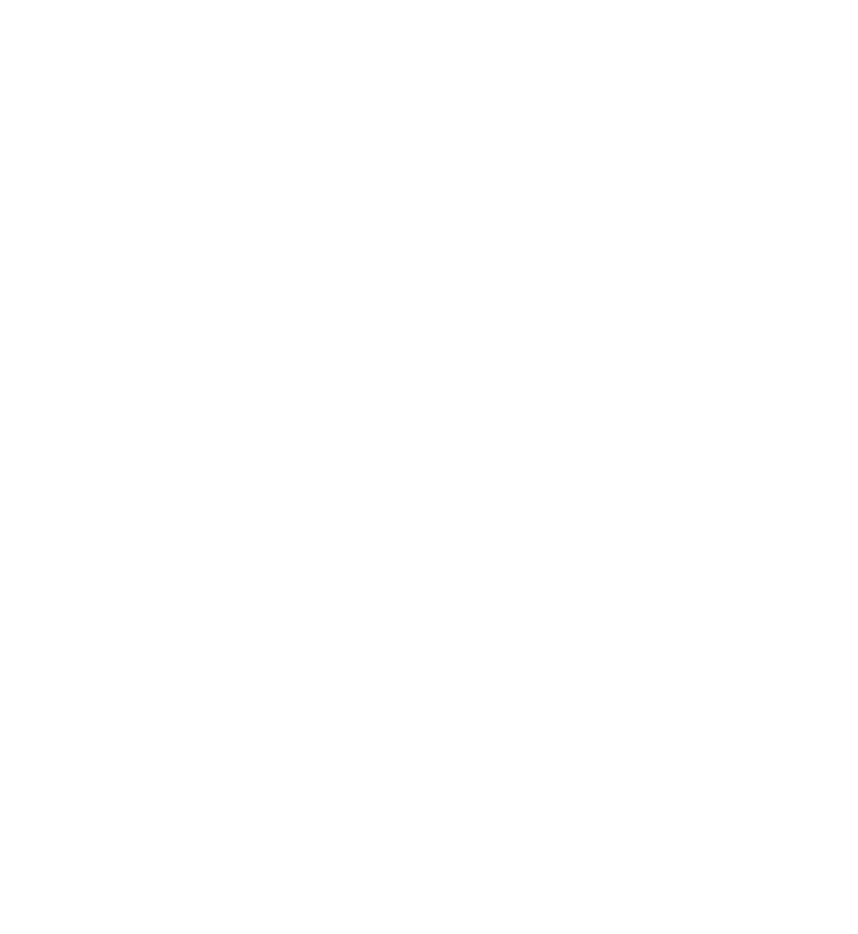
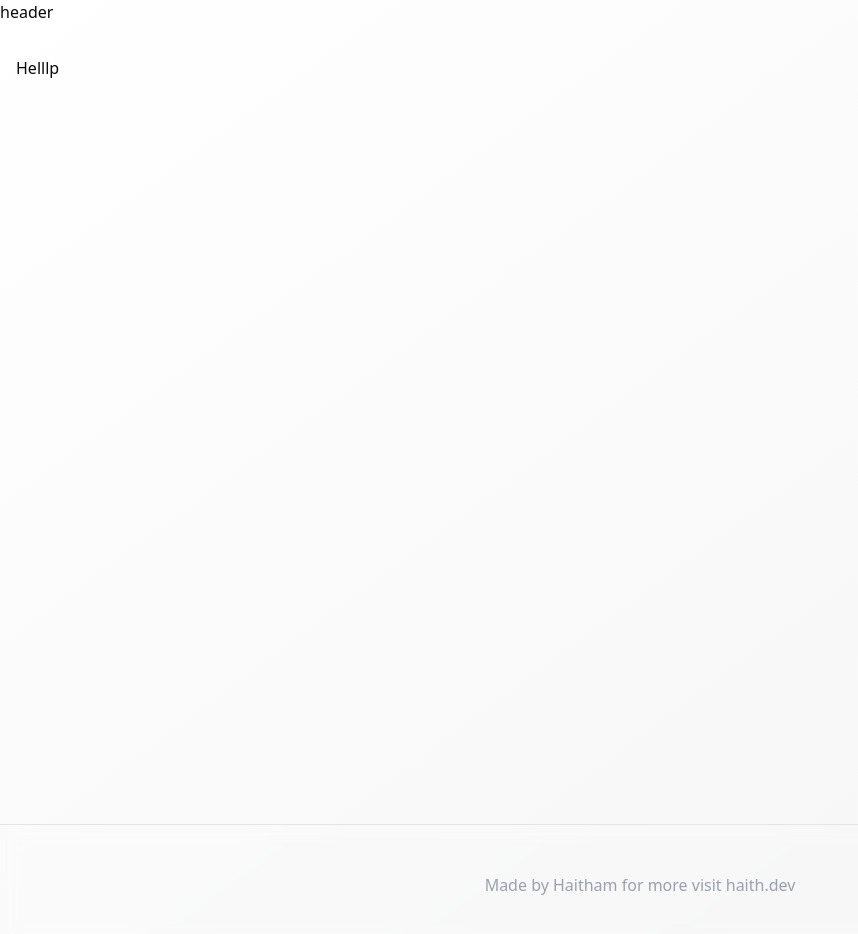
Before and after one commit to HaithamHussienAleryani/weather-app, a React (Vite) app: page / in a window 1280 px wide. Shown: the top 934 px of the page, without its empty margins (0-858 px from the left). Before the commit the page ends 800 px from the top, so only its background shows below. Built offline with nearby package versions, Linux system fonts and the light colour scheme.

Commit message:
add footer and layout

```diff
--- a/src/App.tsx
+++ b/src/App.tsx
@@ -1,6 +1,7 @@
 
 import './App.css'
 import {BrowserRouter} from "react-router-dom";
+import Layout from "@/components/layout.tsx";
 
 
 function App() {
@@ -9,7 +10,9 @@
   return (
     <>
      <BrowserRouter>
-
+       <Layout>
+           Helllp
+       </Layout>
      </BrowserRouter>
     </>
   )
--- a/src/components/layout.tsx
+++ b/src/components/layout.tsx
@@ -2,10 +2,17 @@
 
 const Layout = ({children}: PropsWithChildren) => {
     return (
-        <div className={'bg-g'}>
+        <div className={'bg-gradient-to-br from-background to-muted'}>
             header
-            {children}
-            footer
+            <main className={'min-h-screen container mx-auto px-4 py-8'  }>
+
+                {children}
+            </main>
+            <footer className={'backdrop-blur border-t py-12'}>
+                <div  className={'container mx-auto px-4 text-center text-gray-400 '}>
+                    <p>Made by Haitham for more visit <a href="https://haith.dev">haith.dev</a> </p>
+                </div>
+            </footer>
         </div>
     );
 };
```
